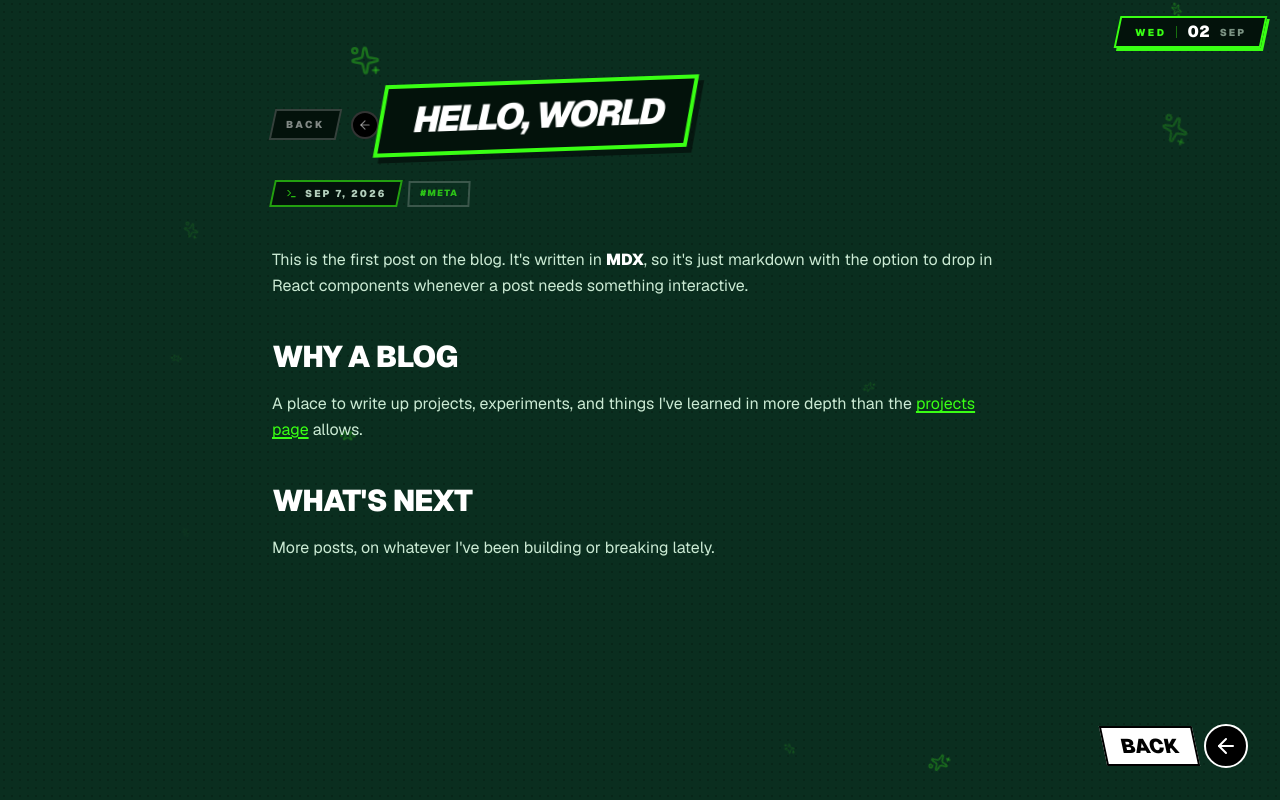
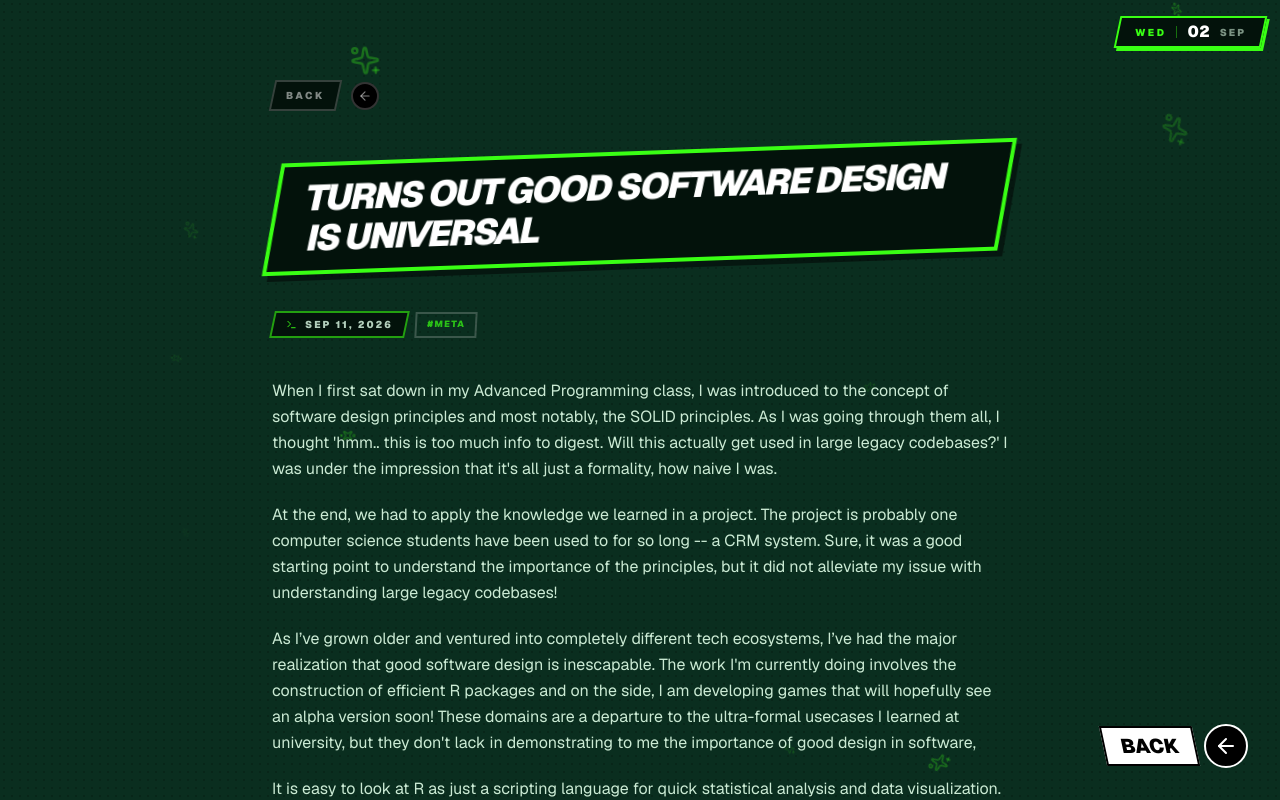
Before and after one commit to goosetea04/personal, a Next.js app: page /blog/hello-world in a window 1280 px wide. Built offline with nearby package versions, Linux system fonts and the light colour scheme.

Commit message:
new blog!

```diff
--- a/src/app/(sections)/blog/[slug]/page.tsx
+++ b/src/app/(sections)/blog/[slug]/page.tsx
@@ -56,7 +56,7 @@ export default async function BlogPostPage({
 
         {/* Title bar, matches the home menu's skewed black/green bars */}
         <div className="inline-block transform -rotate-2 mb-4 animate-slam">
-          <div className="px-5 py-2.5 md:px-7 md:py-3 -skew-x-12 bg-[#03120b] border-2 md:border-4 border-[#39ff14] shadow-[6px_6px_0px_0px_rgba(0,0,0,0.5)]">
+          <div className="px-5 py-2.5 mb-8 md:px-7 md:py-3 -skew-x-12 bg-[#03120b] border-2 md:border-4 border-[#39ff14] shadow-[6px_6px_0px_0px_rgba(0,0,0,0.5)]">
             <h1 className="skew-x-12 font-black text-2xl md:text-4xl tracking-tighter italic text-white uppercase">
               {meta.title}
             </h1>
--- a/src/content/blog/hello-world.mdx
+++ b/src/content/blog/hello-world.mdx
@@ -1,16 +1,22 @@
 export const metadata = {
-  title: "Hello, World",
-  date: "2026-09-07",
-  description: "Kicking off the blog — what to expect here.",
+  title: "Turns Out Good Software Design is Universal",
+  date: "2026-09-11",
+  description: "'When are we ever gonna use this?' My Naive self Said",
   tags: ["meta"],
 };
 
-This is the first post on the blog. It's written in **MDX**, so it's just markdown with the option to drop in React components whenever a post needs something interactive.
+When I first sat down in my Advanced Programming class, I was introduced to the concept of software design principles and most notably, the SOLID principles. As I was going through them all, I thought 'hmm.. this is too much info to digest. Will this actually get used in large legacy codebases?' I was under the impression that it's all just a formality, how naive I was.
 
-## Why a blog
+At the end, we had to apply the knowledge we learned in a project. The project is probably one computer science students have been used to for so long -- a CRM system. Sure, it was a good starting point to understand the importance of the principles, but it did not alleviate my issue with understanding large legacy codebases!
 
-A place to write up projects, experiments, and things I've learned in more depth than the [projects page](/projects) allows.
+As I’ve grown older and ventured into completely different tech ecosystems, I’ve had the major realization that good software design is inescapable. The work I'm currently doing involves the construction of efficient R packages and on the side, I am developing games that will hopefully see an alpha version soon! These domains are a departure to the ultra-formal usecases I learned at university, but they don't lack in demonstrating to me the importance of good design in software,
 
-## What's next
+It is easy to look at R as just a scripting language for quick statistical analysis and data visualization. You write a script, generate a plot, and move on. But the moment you pivot to R package management and building tools for others, there are issues you have to consider and might not even be fathomed for a scripter.
 
-More posts, on whatever I've been building or breaking lately.
+Without modularity, explicit dependencies, and sensible API design, a data science ecosystem quickly collapses into a tangled mess of version conflicts and irreproducible results. Good code design in R ensures that complex statistical tools remain maintainable, scalable, and actually usable by the broader community.
+
+Then there is game development. From the outside, games are all about creative art, physics, and fast-paced logic. When you look at the underlying code however, they are massive, highly concurrent state machines. It was truly something I never considered before, but a bunch of my backend work in game design was architecting the different states and all the transition from one to the other. Coding them and ensuring no race conditions happened were another exhausting issue.
+
+If you try to brute-force a game without applying solid design principles like the Entity-Component-System (ECS) architecture or the Observer pattern your codebase turns into a jumbled mess almost immediately. A poorly designed game doesn't just suffer from bugs, but it becomes impossible to optimize or even understand after taking a few weeks away from the screen.
+
+All in all, I have taken it upon myself to dedicate a bit of time to freshen up these concepts I took for granted in university. Good code is a matter of performance, optimization and software sustainability!
```
